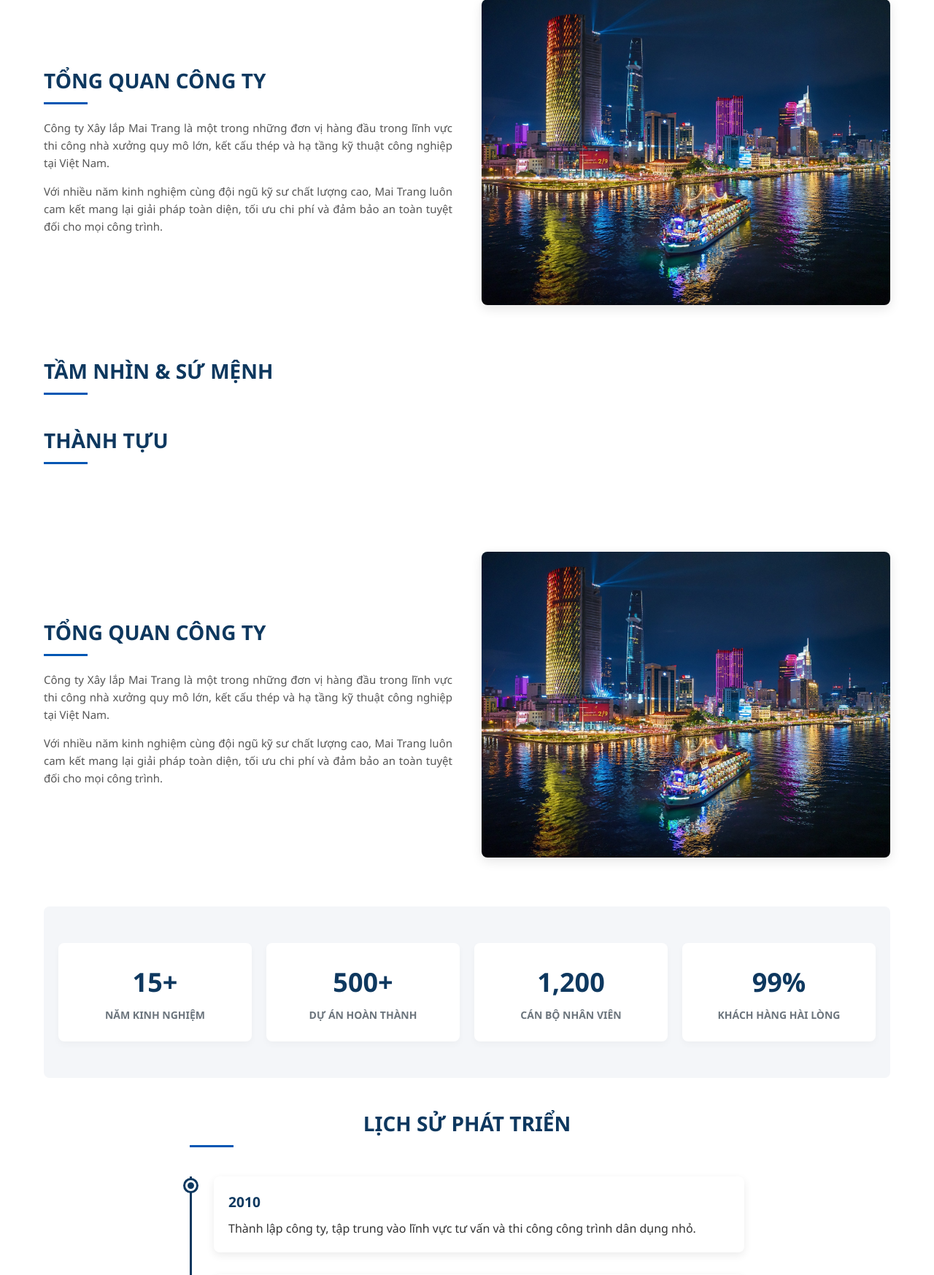
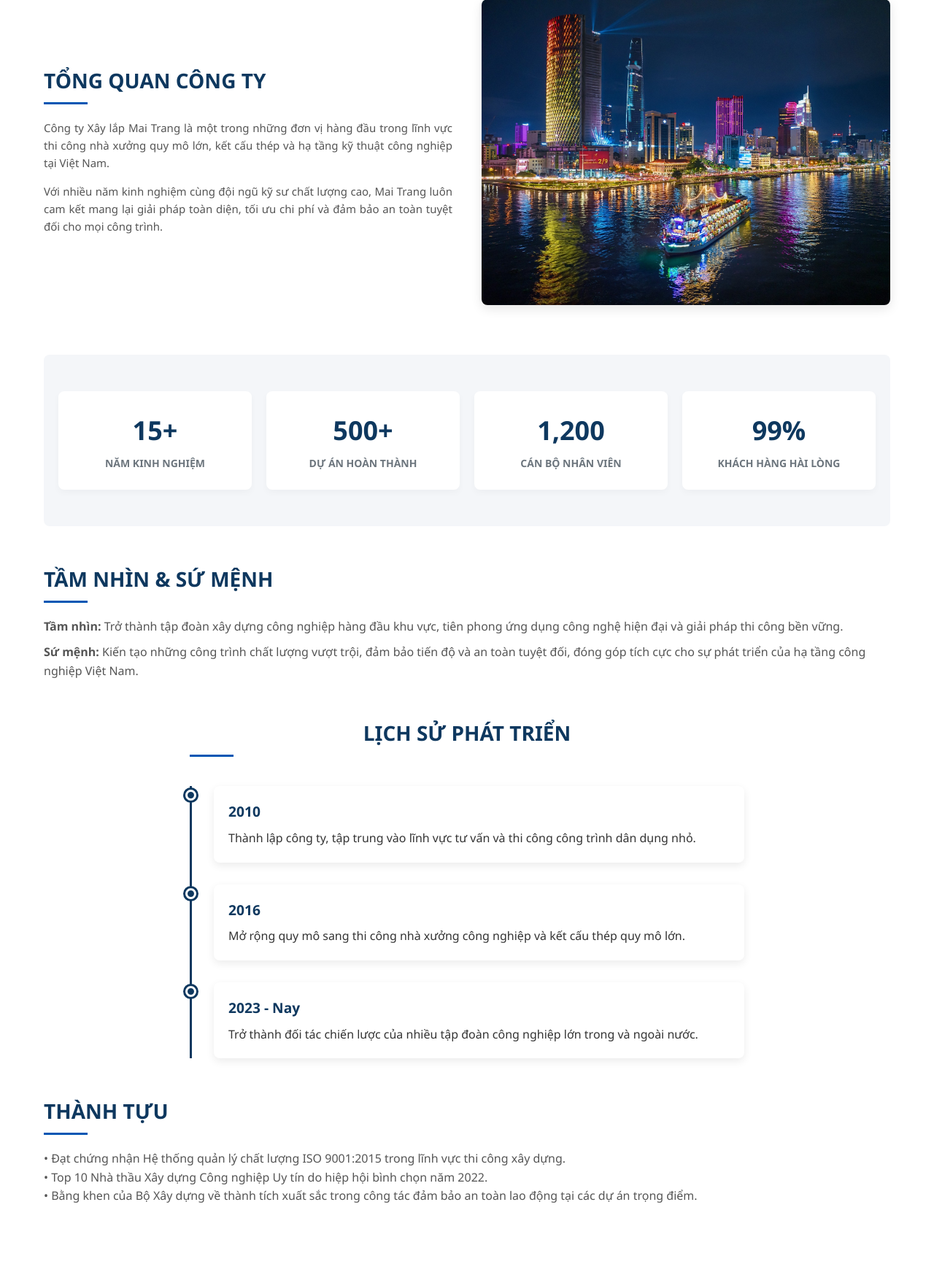
Before and after one commit to ductampham424-beep/web_dau_tien, a Django app: page /gioi-thieu/ in a window 1280 px wide. Shown: the part 432-2179 px from the top of the page at 73% size. Run offline with Django 5.2, Linux system fonts and the light colour scheme.

Commit message:
update full content for introduction page

```diff
--- a/home/templates/home/gioi_thieu.html
+++ b/home/templates/home/gioi_thieu.html
@@ -165,10 +165,10 @@
 </nav>
 
 <main class="container">
-    <!-- Khối 1: Tổng quan -->
+    <!-- 1. Khối Tổng quan -->
     <section id="tong-quan" class="about-grid">
         <div class="about-text">
-            <h2 class="section-title">Tổng quan công ty</h2>
+            <h2 class="section-title">TỔNG QUAN CÔNG TY</h2>
             <p>Công ty Xây lắp Mai Trang là một trong những đơn vị hàng đầu trong lĩnh vực thi công nhà xưởng quy mô lớn, kết cấu thép và hạ tầng kỹ thuật công nghiệp tại Việt Nam.</p>
             <p>Với nhiều năm kinh nghiệm cùng đội ngũ kỹ sư chất lượng cao, Mai Trang luôn cam kết mang lại giải pháp toàn diện, tối ưu chi phí và đảm bảo an toàn tuyệt đối cho mọi công trình.</p>
         </div>
@@ -177,24 +177,77 @@
         </div>
     </section>
 
-    <!-- Khối 2: Tầm nhìn - Sứ mệnh -->
-    <section id="tam-nhin">
-        <h2 class="section-title">Tầm nhìn & Sứ mệnh</h2>
-        <!-- Thêm nội dung Tầm nhìn - Sứ mệnh vào đây -->
+    <!-- Khối Số liệu nổi bật -->
+    <section class="stats-section">
+        <div class="stats-grid">
+            <div class="stat-card">
+                <div class="stat-number">15+</div>
+                <div class="stat-label">Năm kinh nghiệm</div>
+            </div>
+            <div class="stat-card">
+                <div class="stat-number">500+</div>
+                <div class="stat-label">Dự án hoàn thành</div>
+            </div>
+            <div class="stat-card">
+                <div class="stat-number">1,200</div>
+                <div class="stat-label">Cán bộ nhân viên</div>
+            </div>
+            <div class="stat-card">
+                <div class="stat-number">99%</div>
+                <div class="stat-label">Khách hàng hài lòng</div>
+            </div>
+        </div>
     </section>
 
-    <!-- Khối 3: Lịch sử phát triển (Đã làm ở bước trước) -->
-    <section id="lich-su" class="timeline-section">
-        <!-- Nội dung Timeline Lịch sử phát triển nằm ở đây -->
+    <!-- 2. Khối Tầm nhìn - Sứ mệnh -->
+    <section id="tam-nhin" style="margin: 50px 0;">
+        <h2 class="section-title">TẦM NHÌN & SỨ MỆNH</h2>
+        <div style="margin-top: 15px; color: #555; line-height: 1.6;">
+            <p><strong>Tầm nhìn:</strong> Trở thành tập đoàn xây dựng công nghiệp hàng đầu khu vực, tiên phong ứng dụng công nghệ hiện đại và giải pháp thi công bền vững.</p>
+            <p style="margin-top: 10px;"><strong>Sứ mệnh:</strong> Kiến tạo những công trình chất lượng vượt trội, đảm bảo tiến độ và an toàn tuyệt đối, đóng góp tích cực cho sự phát triển của hạ tầng công nghiệp Việt Nam.</p>
+        </div>
     </section>
 
-    <!-- Khối 4: Thành tựu -->
-    <section id="thanh-tuu">
-        <h2 class="section-title">Thành tựu</h2>
-        <!-- Thêm nội dung Thành tựu vào đây -->
+    <!-- 3. Khối Lịch sử phát triển -->
+    <section id="lich-su" class="timeline-section">
+        <h2 class="section-title" style="text-align: center; margin-bottom: 40px;">LỊCH SỬ PHÁT TRIỂN</h2>
+        <div class="timeline">
+            <div class="timeline-item">
+                <div class="timeline-dot"></div>
+                <div class="timeline-content">
+                    <span class="timeline-year">2010</span>
+                    <p>Thành lập công ty, tập trung vào lĩnh vực tư vấn và thi công công trình dân dụng nhỏ.</p>
+                </div>
+            </div>
+
+            <div class="timeline-item">
+                <div class="timeline-dot"></div>
+                <div class="timeline-content">
+                    <span class="timeline-year">2016</span>
+                    <p>Mở rộng quy mô sang thi công nhà xưởng công nghiệp và kết cấu thép quy mô lớn.</p>
+                </div>
+            </div>
+
+            <div class="timeline-item">
+                <div class="timeline-dot"></div>
+                <div class="timeline-content">
+                    <span class="timeline-year">2023 - Nay</span>
+                    <p>Trở thành đối tác chiến lược của nhiều tập đoàn công nghiệp lớn trong và ngoài nước.</p>
+                </div>
+            </div>
+        </div>
+    </section>
+
+    <!-- 4. Khối Thành tựu -->
+    <section id="thanh-tuu" style="margin: 50px 0;">
+        <h2 class="section-title">THÀNH TỰU</h2>
+        <div style="margin-top: 15px; color: #555; line-height: 1.6;">
+            <p>• Đạt chứng nhận Hệ thống quản lý chất lượng ISO 9001:2015 trong lĩnh vực thi công xây dựng.</p>
+            <p>• Top 10 Nhà thầu Xây dựng Công nghiệp Uy tín do hiệp hội bình chọn năm 2022.</p>
+            <p>• Bằng khen của Bộ Xây dựng về thành tích xuất sắc trong công tác đảm bảo an toàn lao động tại các dự án trọng điểm.</p>
+        </div>
     </section>
 </main>
-
     <main class="container">
         <!-- Khối Tổng quan -->
         <section id="tong-quan" class="about-grid">
```
